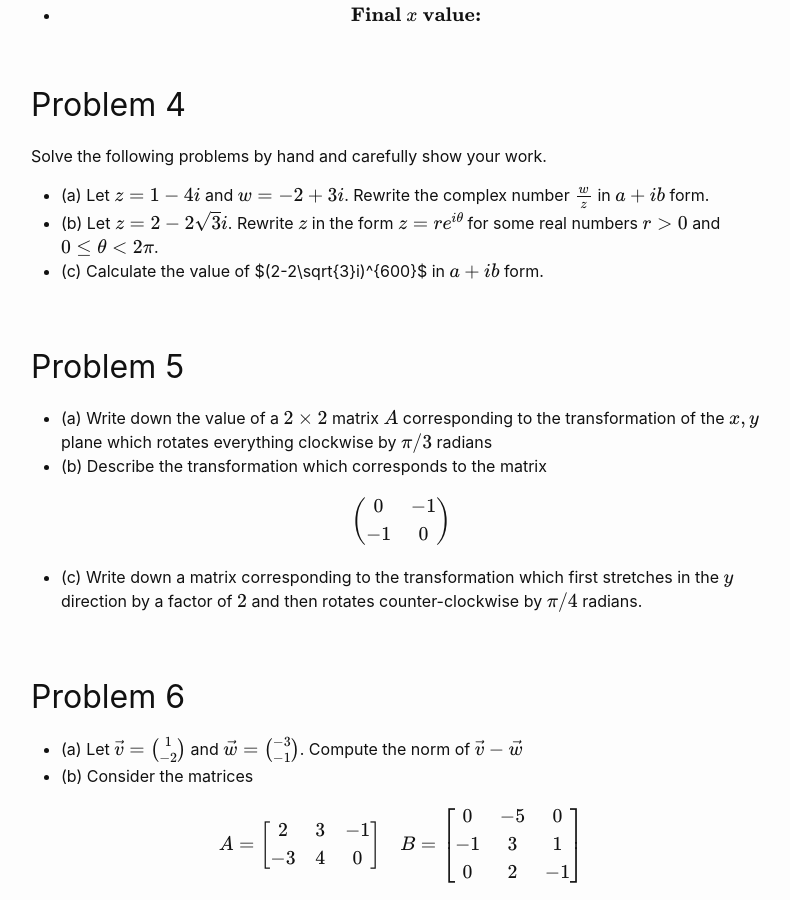
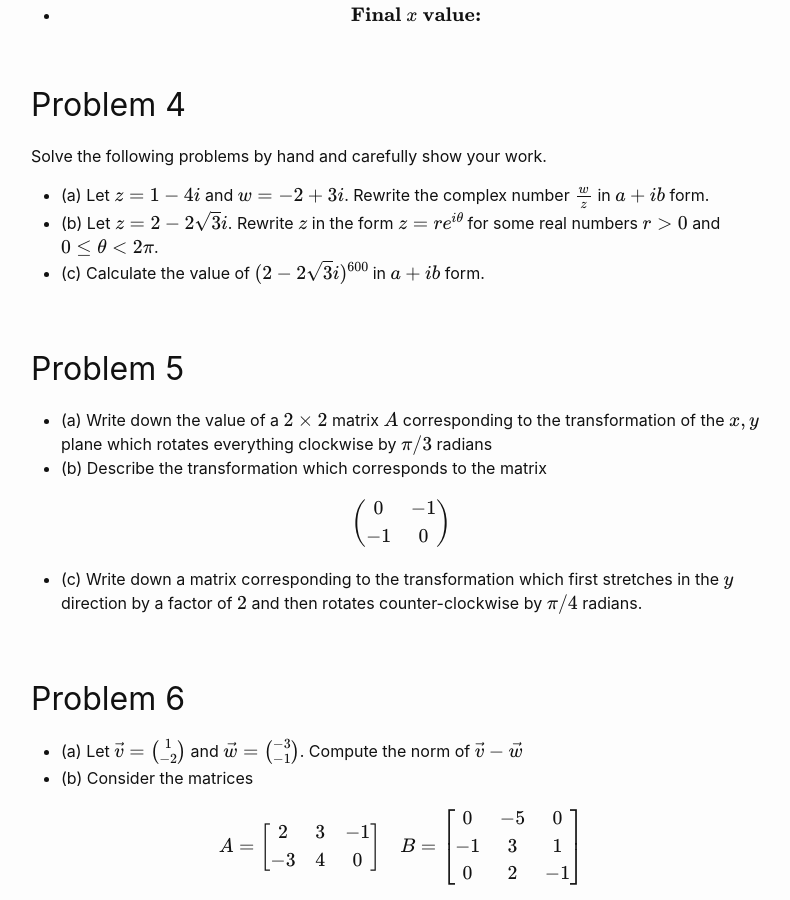
Before and after one commit to wcasper/math107spring2021, a Jekyll site: the page built from _exams/practice-exam2/written-portion.md, in a window 1280 px wide and 900 px high, scrolled down 1259 px. Shown: the whole window, without its empty margins (239-1029 px from the left). Built offline with Jekyll 4.4.1, drawn with Linux system fonts in a browser that asks for light colours.

Commit message:
fixed typo

```diff
--- a/_exams/practice-exam2/written-portion.md
+++ b/_exams/practice-exam2/written-portion.md
@@ -46,7 +46,7 @@ Solve the following problems by hand and carefully show your work.
 
 * (a) Let $$z=1-4i$$ and $$w=-2+3i$$.  Rewrite the complex number $$\frac{w}{z}$$ in $$a+ib$$ form.
 * (b) Let $$z = 2-2\sqrt{3}i$$.  Rewrite $$z$$ in the form $$z = re^{i\theta}$$ for some real numbers $$r>0$$ and $$0\leq \theta < 2\pi$$.
-* (c) Calculate the value of $(2-2\sqrt{3}i)^{600}$ in $$a + ib$$ form.
+* (c) Calculate the value of $$(2-2\sqrt{3}i)^{600}$$ in $$a + ib$$ form.
 
 ## Problem 5
 
```
